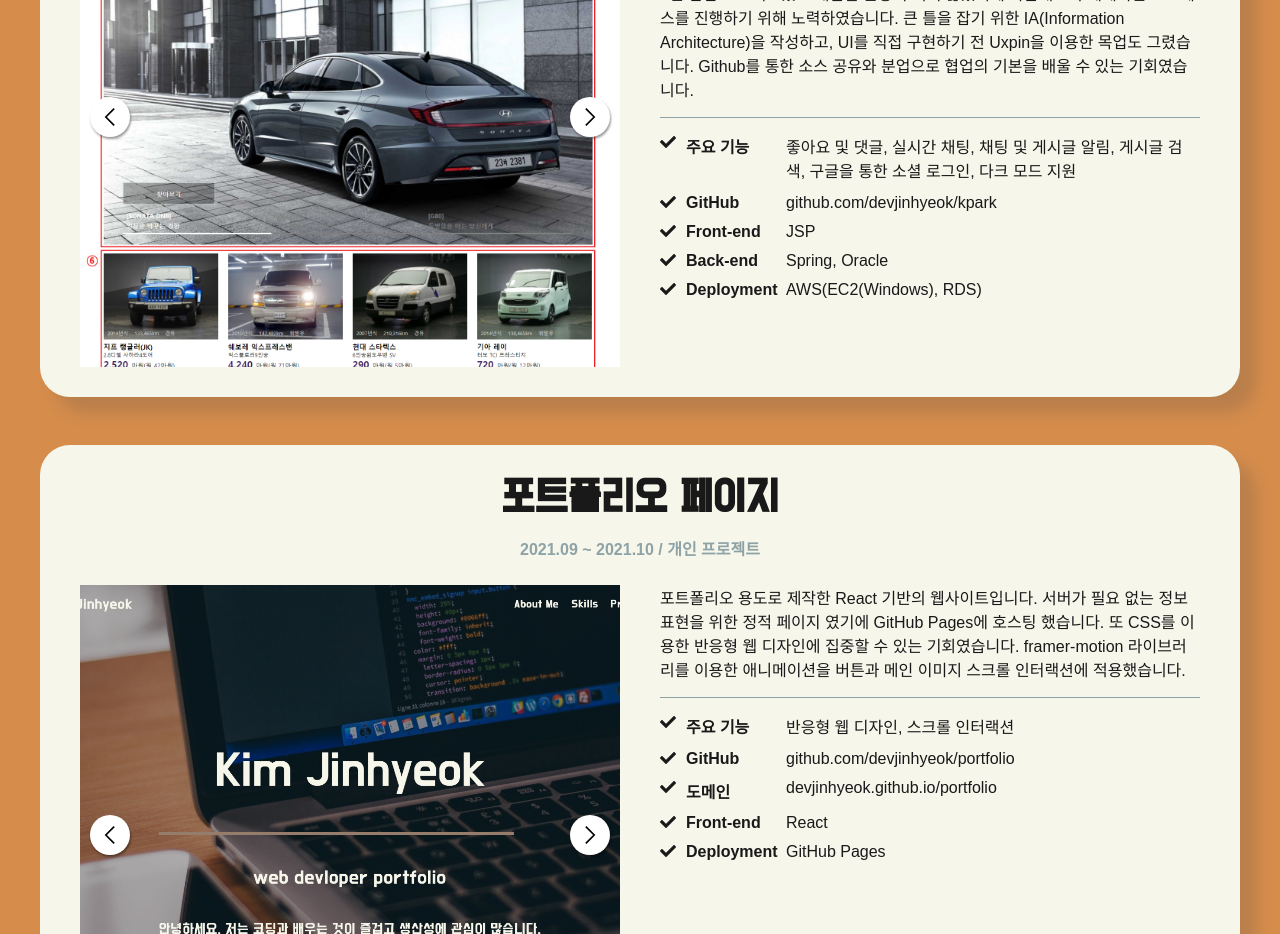
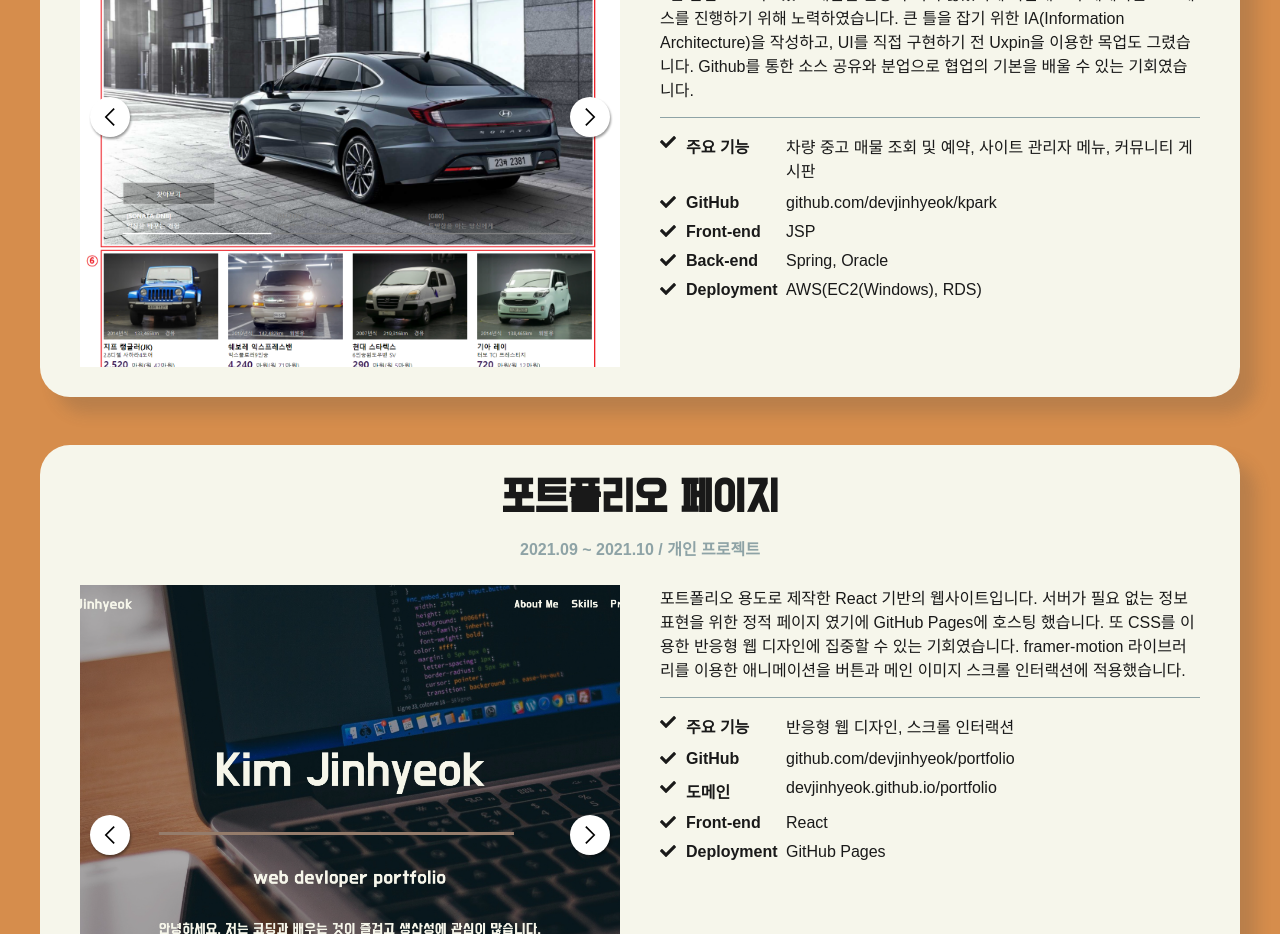
Before and after one commit to jjjinhyeok/portfolio, a React (Create React App) app: page / in a window 1280 px wide. Shown: the part 3180-4114 px from the top of the page. Built offline with nearby package versions, Linux system fonts and the light colour scheme; a web font is replaced by a local one.

Commit message:
fix: fix project #2 desc

```diff
--- a/src/Projects.js
+++ b/src/Projects.js
@@ -238,7 +238,7 @@ function Projects() {
       points: [
         {
           head: '주요 기능',
-          para: '좋아요 및 댓글, 실시간 채팅, 채팅 및 게시글 알림, 게시글 검색, 구글을 통한 소셜 로그인, 다크 모드 지원'
+          para: '차량 중고 매물 조회 및 예약, 사이트 관리자 메뉴, 커뮤니티 게시판'
         },
         {
           head: 'GitHub',
```
